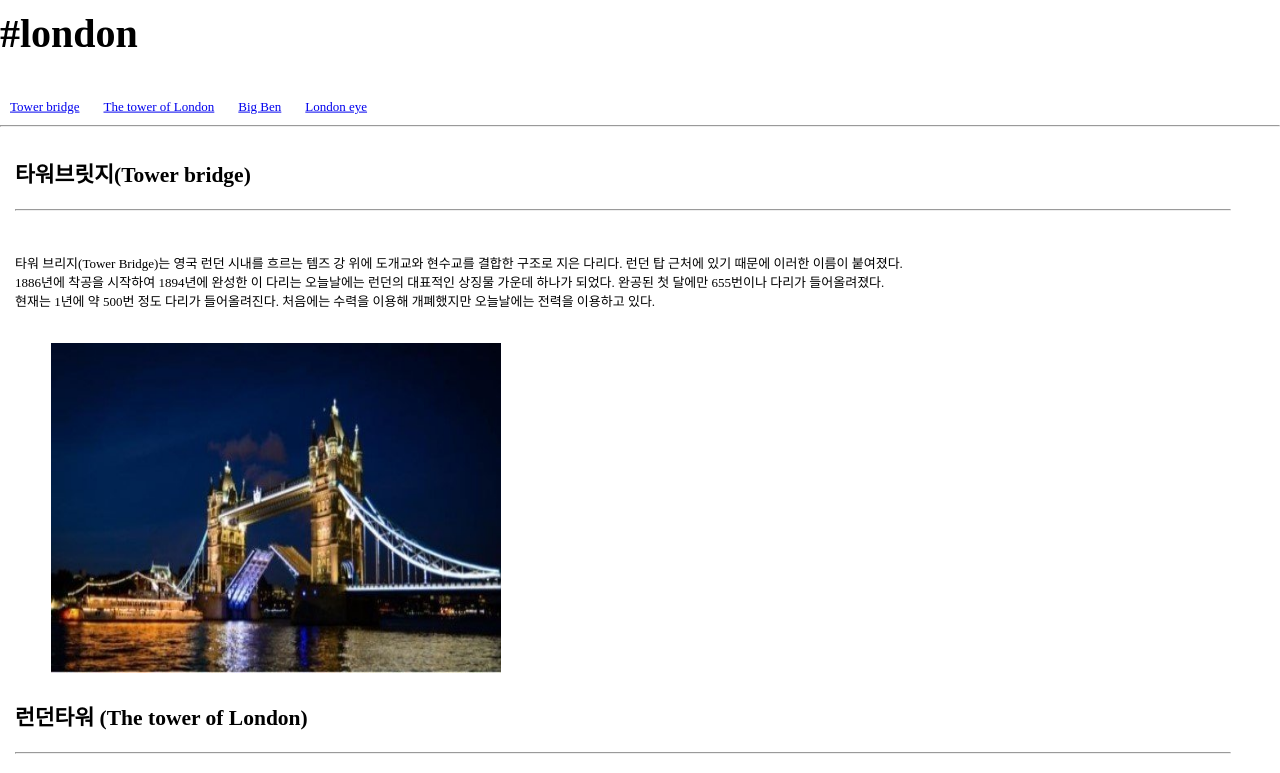
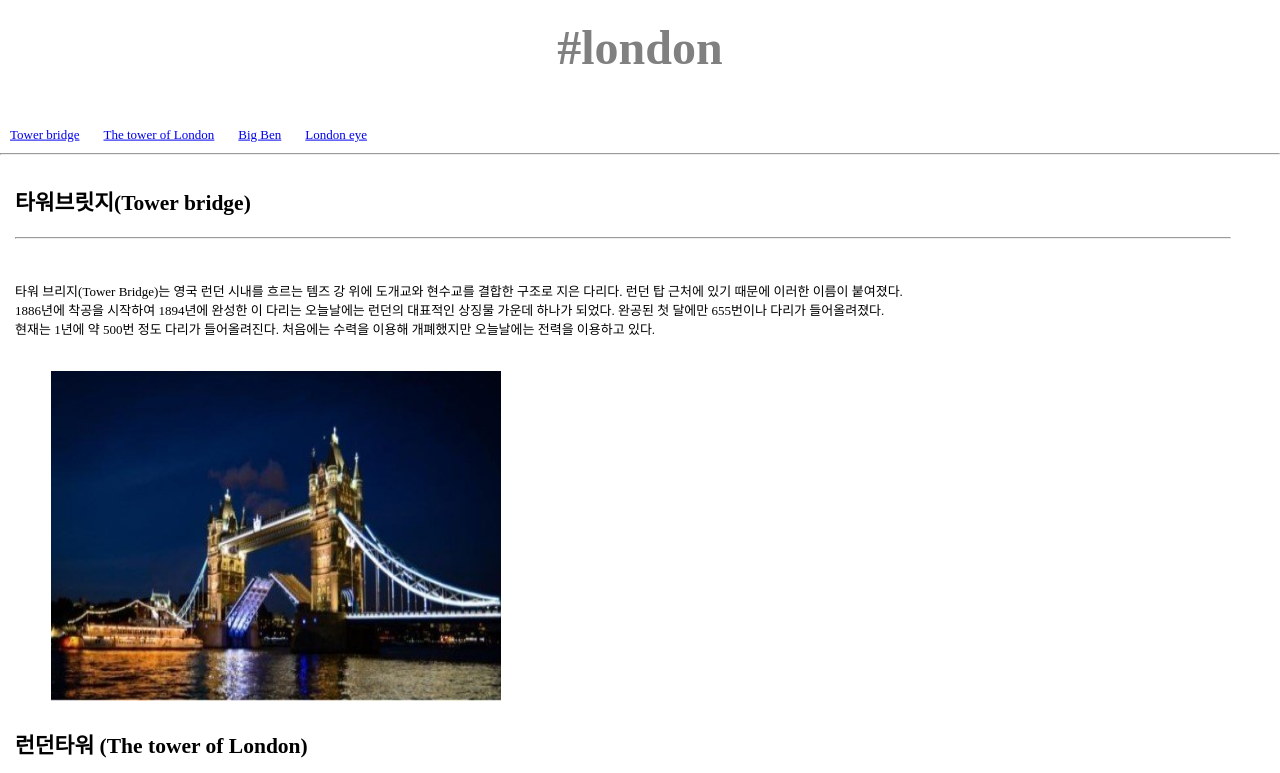
Before and after one commit to jiianS/UI, a plain HTML site: page london.html in a window 1280 px wide. Shown: the top 773 px of the page. Drawn offline with nearby package versions, Linux system fonts and the light colour scheme.

Commit message:
Add files via upload

```diff
--- a/1_big.css
+++ b/1_big.css
@@ -145,8 +145,6 @@ aside li:hover{
 }
 
 
-
-
 .text{
     color: white;
     position: relative;
--- a/london.html
+++ b/london.html
@@ -6,16 +6,15 @@
 	<title> london </title>
      <link rel="stylesheet" type="text/css"  href="trip.css">
     <link rel="stylesheet" type="text/css"  media="only screen and (max-width: 1300px)" href="mid_trip.css">
-
-    <script src="./main.js"></script>
+    <script src='http://gudi.kr/GDJ10/lib/jquery.min.js'></script>
 </head>
 
 <body>
 
-    <section id ="s_title">
+
+    <section class="s_title">
        <h1>#london</h1>
         <div id="nav1">
-
             <a href="#towerBridge">Tower bridge</a>
             <a href="#towerlondon">The tower of London</a>
             <a href="#bigben">Big Ben</a>
@@ -23,6 +22,7 @@
         </div>
          <hr>
     </section>
+
 
 
     <section id ="s_content">
```
